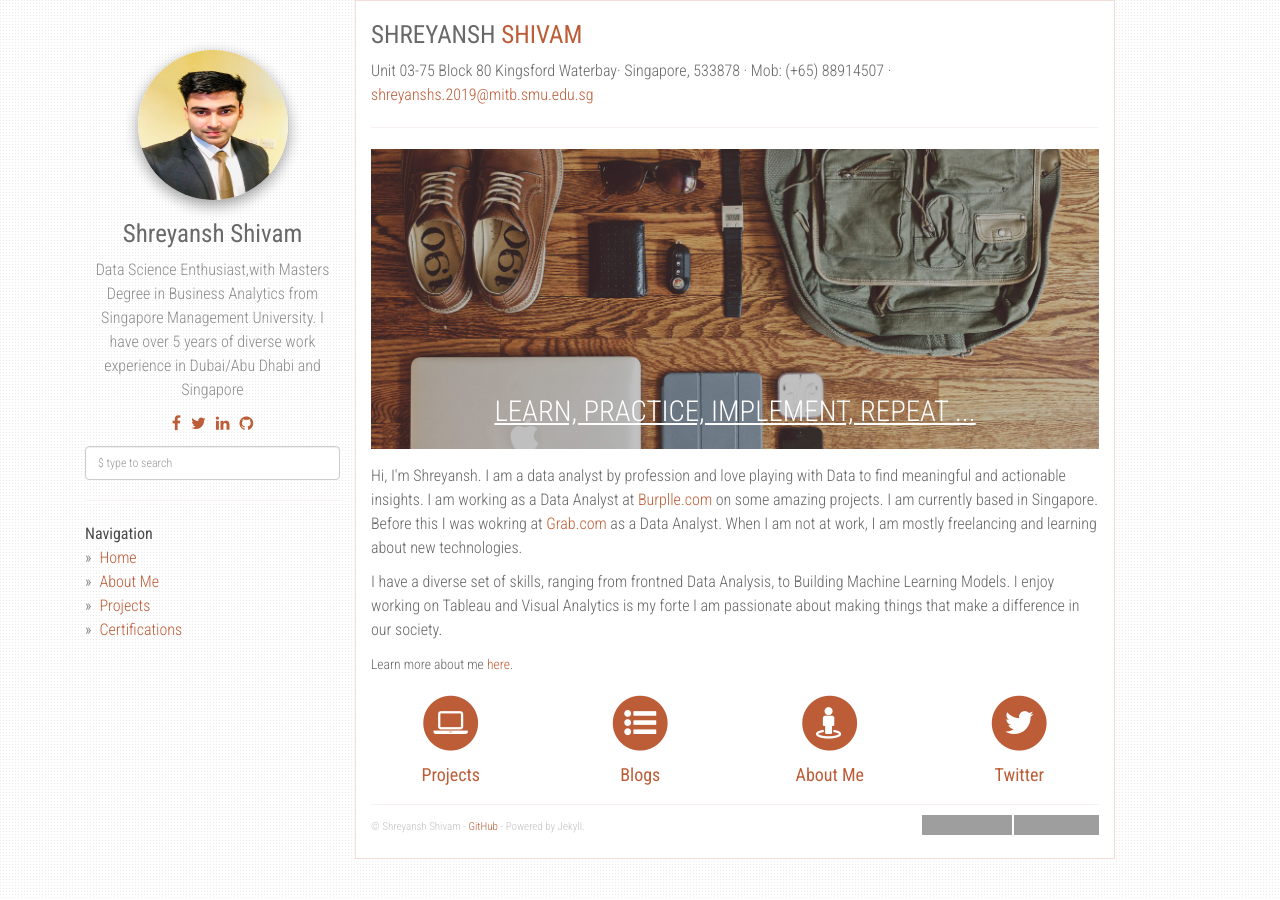
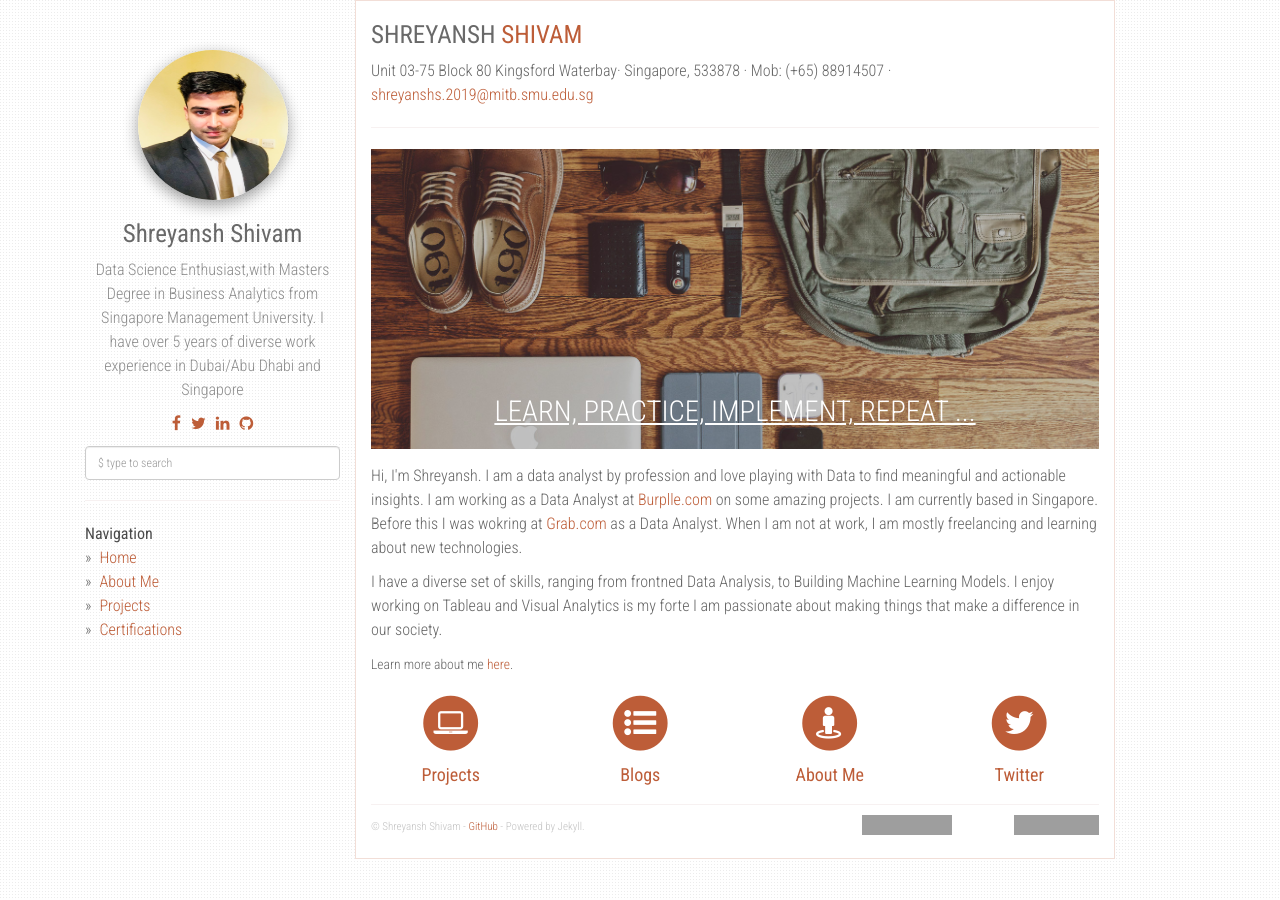
Before and after one commit to shreyanshshivam/shreyansh, a Jekyll site: the page built from index.html, in a window 1280 px wide. Built offline with Jekyll 4.4.1, drawn with Linux system fonts in a browser that asks for light colours; nearby versions of some CDN libraries; grey boxes are pictures that could not be loaded.

Commit message:
Update default.html

```diff
--- a/_layouts/default.html
+++ b/_layouts/default.html
@@ -151,7 +151,7 @@
             - <a href="{{ site.github }}">{{ site.github }}</a> - Powered by Jekyll.
           {% endif %}
           <div class="btn-github" style="float:right;">
-            <iframe src="https://ghbtns.com/github-btn.html?user=shreyanshshivam&type=follow&count=true" frameborder="0" scrolling="0" width="90" height="20px"></iframe>
+            <iframe src="https://ghbtns.com/github-btn.html?user=shreyanshshivam&type=follow&count=true" frameborder="0" scrolling="0" width="150" height="20px"></iframe>
             <iframe src="https://ghbtns.com/github-btn.html?user=shreyanshshivam&type=fork&count=true" frameborder="0" scrolling="0" width="85" height="20px"></iframe>
           </div>
         </footer>
```
